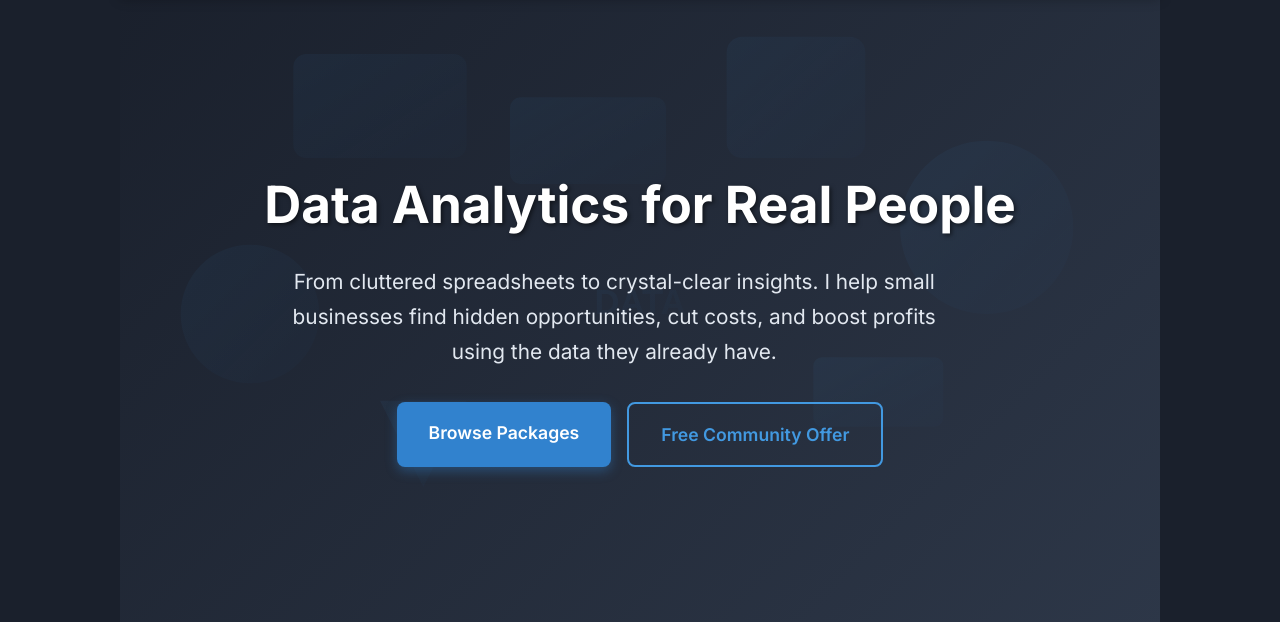
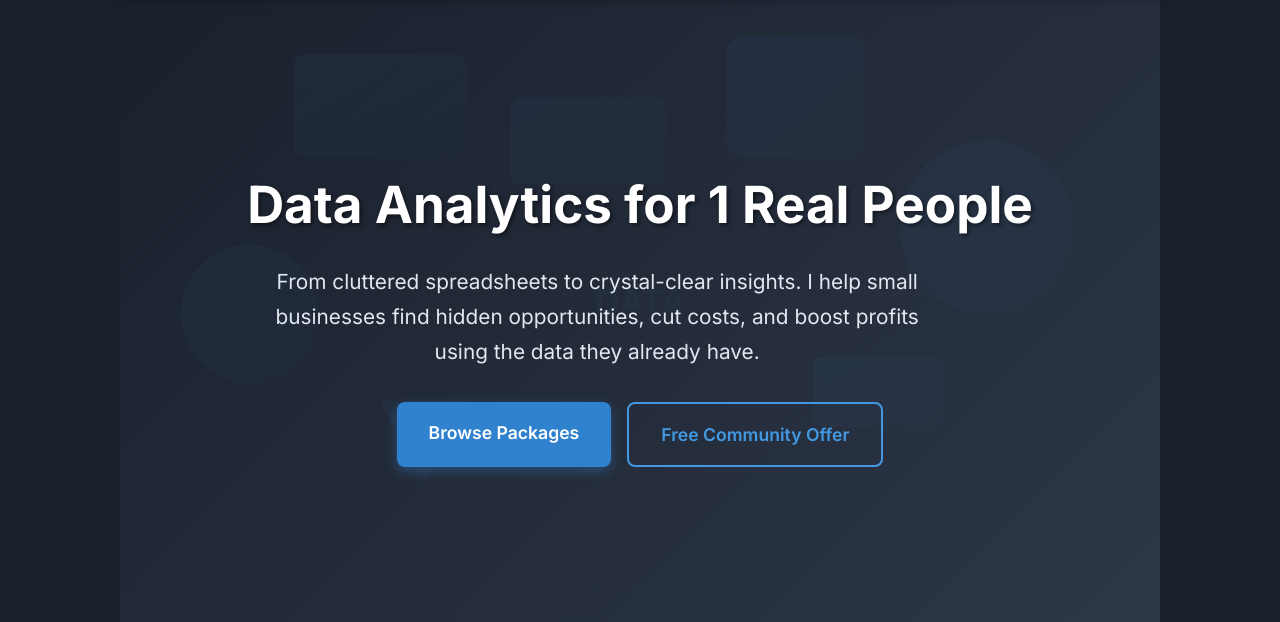
Before and after one commit to TomJJFarnell/Elementalinsights.github.io, a plain HTML site: page index.html in a window 1280 px wide. Shown: the part 178-800 px from the top of the page. Drawn offline with Linux system fonts and the light colour scheme.

Commit message:
Update index.html

```diff
--- a/index.html
+++ b/index.html
@@ -678,7 +678,7 @@
   <!-- HERO -->
   <section class="hero" id="hero">
     <div class="hero-content">
-      <h1>Data Analytics for Real People</h1>
+      <h1>Data Analytics for 1 Real People</h1>
       <p>From cluttered spreadsheets to crystal-clear insights. I help small businesses find hidden opportunities, cut costs, and boost profits using the data they already have.</p>
       <div style="display: flex; gap: 1rem; flex-wrap: wrap; justify-content: center; margin-top: 2rem;">
         <a href="#packages" class="btn btn-primary">Browse Packages</a>
```
